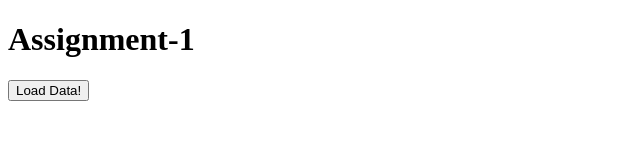
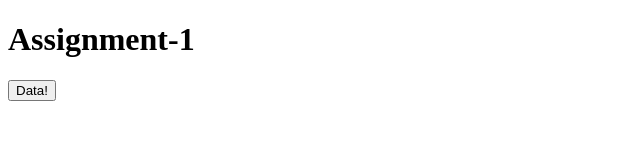
Before and after one commit to sorv001/sf02, a plain HTML site: page index.html in a window 1280 px wide. Shown: the full height of the page, 0-640 px from the left. Drawn offline with Linux system fonts and the light colour scheme.

```diff
--- a/index.html
+++ b/index.html
@@ -7,7 +7,7 @@
   </head>
   <body>
     <h1>Assignment-1</h1>
-    <button type="button" , id="load">Load Data!</button>
+    <button type="button" , id="load">Data!</button>
     <script type="module" src="details.js"></script>
   </body>
 </html>
```
